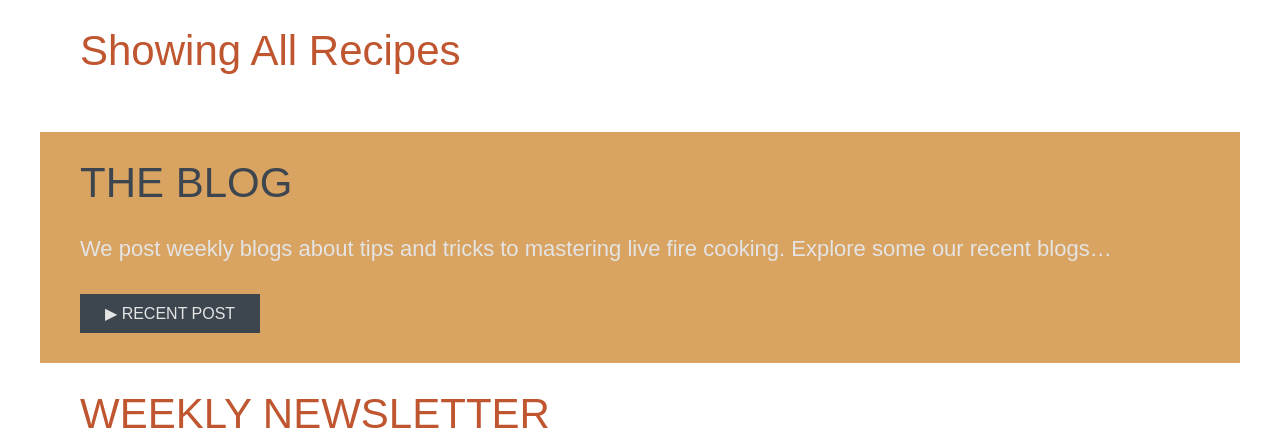
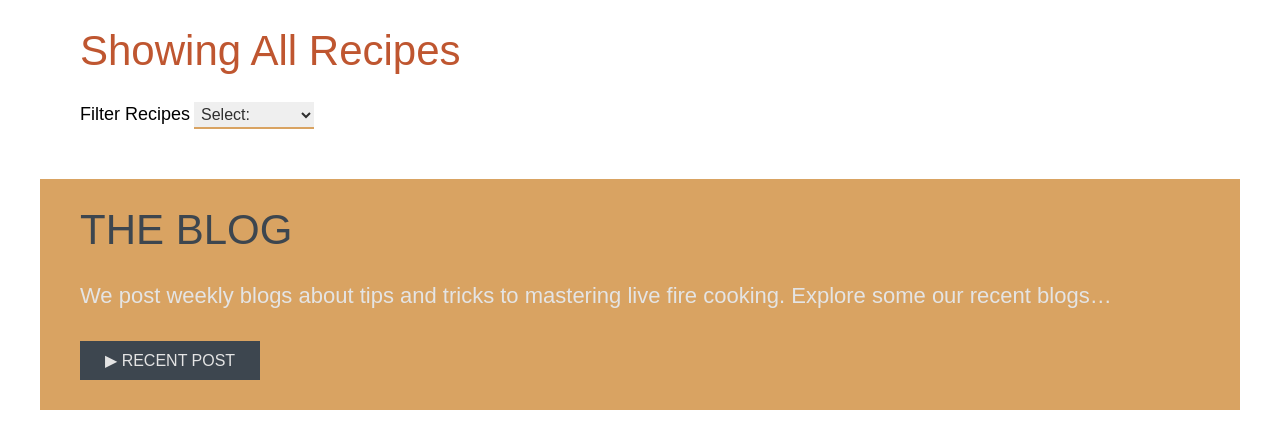
Before and after one commit to grahamvickers/node_express, a Node server app: page /api/recipes/all in a window 1280 px wide. Shown: the part 115-551 px from the top of the page. Run offline with Node 20, Linux system fonts and the light colour scheme; data that the repository does not hold is empty; some libraries are stand-ins or nearby versions; some web fonts are replaced.

Commit message:
added select feature for filter

```diff
--- a/back-end/public/css/main.css
+++ b/back-end/public/css/main.css
@@ -83,6 +83,25 @@ nav ul{
     padding: 10px;
     font-family: 'neuzeit-grotesk', sans-serif;
     font-weight: 400;
+}
+
+label{
+    font-family: 'neuzeit-grotesk', sans-serif;
+    font-size: 18px;
+}
+
+
+select{
+    width: 120px;
+    border: none;
+    border-bottom: 2px solid #D9A362;
+    padding: 3px;
+    font-family: 'neuzeit-grotesk', sans-serif;
+        font-size: 16px;
+        color: #2f2f2f;
+        font-weight: 400;
+        font-style: normal;
+        margin-bottom: 20px;
 }
 
 /* all landing area content */
--- a/back-end/views/all.ejs
+++ b/back-end/views/all.ejs
@@ -5,6 +5,19 @@
 
 <section id="recipeContainer">
     <h2 >Showing <%= title  %></h2>
+
+    <div id="selectFilter">
+        <label for="filter">Filter Recipes</label>
+        <select name="Filter" id="filter" onchange="location = this.value;">
+            <option value="/api/recipes/all">Select:</option>
+            <option value="/api/recipes/all">All Recipes</option>
+            <option value="/api/recipes/chicken">Chicken</option>
+            <option value="/api/recipes/beef">Beef</option>
+            <option value="/api/recipes/pork">Pork</option>
+            <option value="/api/recipes/fish">Fish</option>
+        </select>
+    </div>
+
 
     <% for (var i =0; i < recipes.length; i++) { %>
         <div class="recipeInfo">
```
Also changed, not shown: back-end/views/index.ejs (+0 -9 lines). Lines whose indentation alone changed are shown as unchanged.
